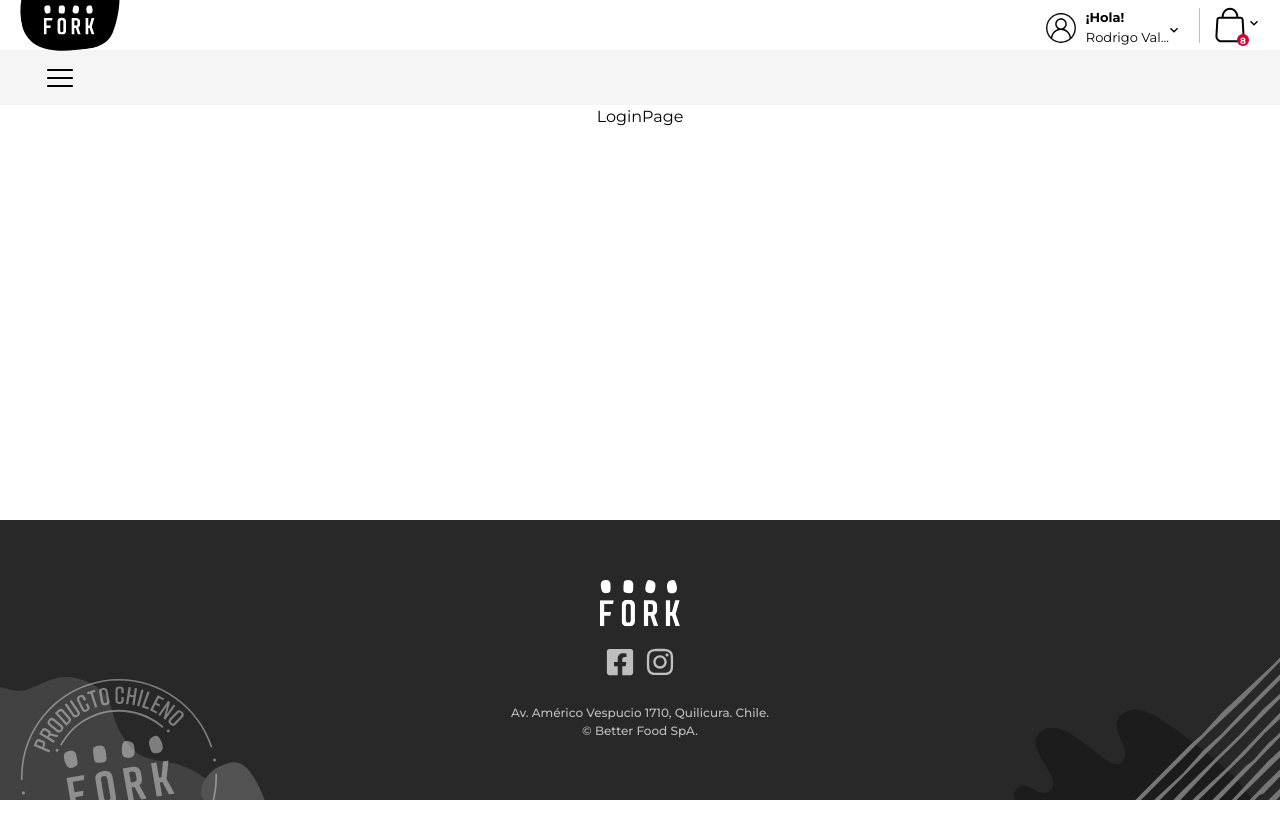
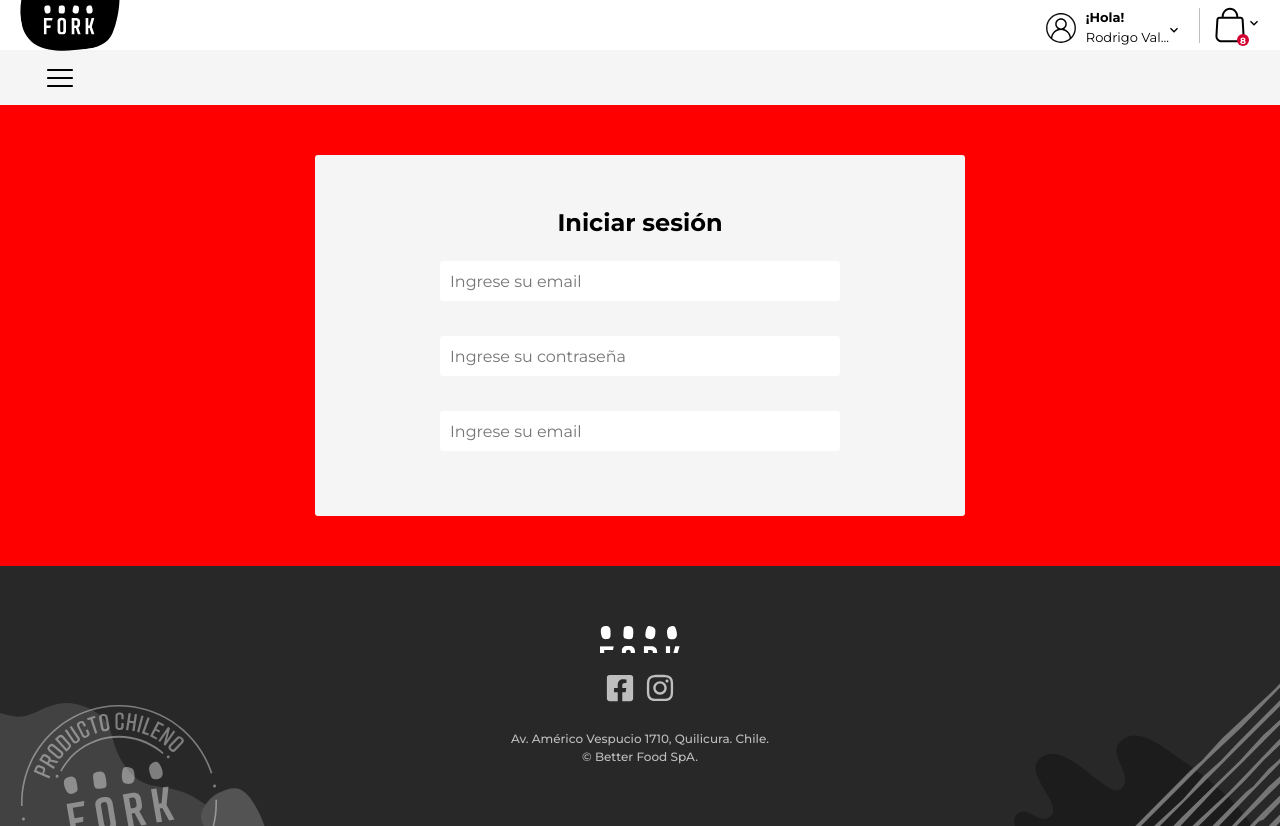
Before and after one commit to dalfarobaez/desafio-final-frontend, a React (Vite) app: page /login in a window 1280 px wide. Before the commit the page ends 800 px from the top, so only its background shows below. Built offline with nearby package versions, Linux system fonts and the light colour scheme.

Commit message:
feat: Add login form (WIP)

```diff
--- a/package.json
+++ b/package.json
@@ -12,13 +12,15 @@
   },
   "dependencies": {
     "axios": "^1.7.9",
+    "formik": "^2.4.6",
     "prop-types": "^15.8.1",
     "react": "^18.3.1",
     "react-dom": "^18.3.1",
     "react-helmet-async": "^2.0.5",
     "react-icons": "^5.4.0",
     "react-router-dom": "^7.1.5",
-    "styled-components": "^6.1.14"
+    "styled-components": "^6.1.14",
+    "yup": "^1.6.1"
   },
   "devDependencies": {
     "@eslint/js": "^9.17.0",
--- /dev/null
+++ b/src/components/inputField/InputField.jsx
@@ -0,0 +1,59 @@
+import React from "react";
+import { useField } from "formik";
+import styled from "styled-components";
+import colors from "../../styles/colors";
+import device from "../../styles/breakpoints";
+import FlexContainer from "../layout/FlexContainer";
+// import FlexContainer from "../layout/FlexContainer";
+
+// interface InputFieldProps{
+//     label:string;
+//     name:string;
+//     type?:string;
+//     placeholder?:string
+// }
+
+const InputField = ({ label, showError, ...props }) => {
+  const [field, meta] = useField(props);
+
+  return (
+    <InputContainer>
+      {/* <label htmlFor={props.email}>{label}</label> */}
+      <Input {...field} {...props} $error={meta.touched && meta.error} />
+      {meta.touched && meta.error && showError ? (
+        <ErrorMessage>
+          <p>{meta.error}</p>
+        </ErrorMessage>
+      ) : null}
+    </InputContainer>
+  );
+};
+
+const InputContainer = styled.div`
+  height: 75px;
+`;
+
+const Input = styled.input`
+  height: 40px;
+  width: 100%;
+  max-width: 400px;
+  padding: 10px;
+  border-radius: 3px;
+  border: ${({ $error }) => ($error ? "1px solid red" : "none")};
+`;
+
+const ErrorMessage = styled(FlexContainer)`
+  flex-direction: column;
+  justify-content: center;
+  height: 35px;
+
+  p {
+    color: ${colors.forkPrimary};
+    font-size: 12px;
+    @media ${device.sm} {
+      font-size: 14px;
+    }
+  }
+`;
+
+export default InputField;
--- a/src/pages/Login/LoginPage.jsx
+++ b/src/pages/Login/LoginPage.jsx
@@ -1,5 +1,90 @@
+import { Formik, Form, Field, ErrorMessage } from "formik";
+import * as Yup from "yup";
+
+import FlexContainer from "../../components/layout/FlexContainer";
+import styled from "styled-components";
+import InputField from "../../components/inputField/InputField";
+import colors from "../../styles/colors";
+import device from "../../styles/breakpoints";
+
+const validationSchema = Yup.object({
+  email: Yup.string()
+    .email("Correo inválido.")
+    .required("Este campo es obligatorio."),
+  password: Yup.string()
+    .min(8, "La contraseña debe tener 8 caracteres.")
+    .matches(/[A-Z]/, "Debe contener al menos una mayúscula")
+    .matches(/^(?!\s+$).*$/, "No puede ser solo espacios en blanco")
+    .required("Este campo es obligatorio."),
+});
+
 const LoginPage = () => {
-  return <div>LoginPage</div>;
+  const initialValues = { email: "", password: "" };
+
+  const handleSubmit = (values, { resetForm }) => {
+    console.log("Formulario enviado: ", values);
+    resetForm();
+  };
+  return (
+    <>
+      <FirstContainerStyled>
+        <Formik
+          initialValues={initialValues}
+          validationSchema={validationSchema}
+          onSubmit={handleSubmit}
+        >
+          {({ isSubmitting }) => (
+            <Form>
+              <h2>Iniciar sesión</h2>
+              <InputField
+                label="Email"
+                name="email"
+                placeholder="Ingrese su email"
+                showError={true}
+              />
+              <InputField
+                label="Contraseña"
+                name="password"
+                type="password"
+                placeholder="Ingrese su contraseña"
+                showError={true}
+              />
+              <InputField
+                label="Email"
+                name="email"
+                placeholder="Ingrese su email"
+                showError={true}
+              />
+            </Form>
+          )}
+        </Formik>
+      </FirstContainerStyled>
+    </>
+  );
 };
 
+const FirstContainerStyled = styled(FlexContainer)`
+  padding: 50px;
+  justify-content: center;
+  align-items: center;
+  background-color: red;
+  width: 100%;
+  form {
+    h2 {
+      margin: 20px 0;
+    }
+    padding: 30px;
+    width: 100%;
+    max-width: 650px;
+    min-height: 300px;
+    background-color: ${colors.forkLight};
+    display: flex;
+    flex-flow: column nowrap;
+    /* gap: 20px; */
+    border-radius: 3px;
+    @media ${device.md} {
+      max-width: 650px;
+    }
+  }
+`;
 export default LoginPage;
```
Also changed, not shown: src/styles/colors.js (+7 -7 lines), 1 other file (tests, documents, lock files or other folders).
